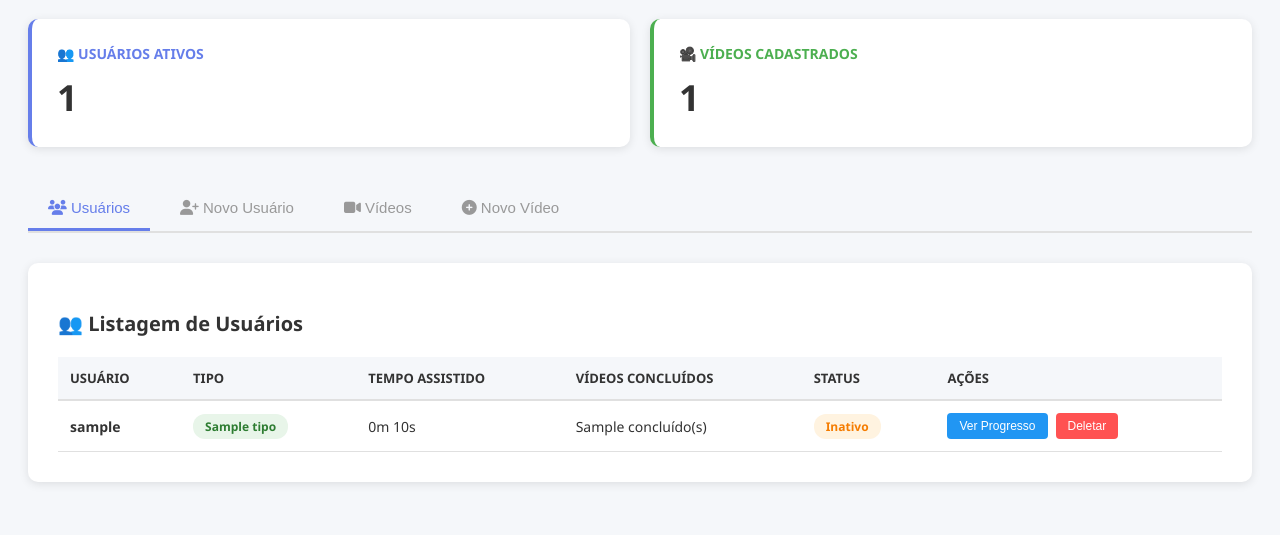
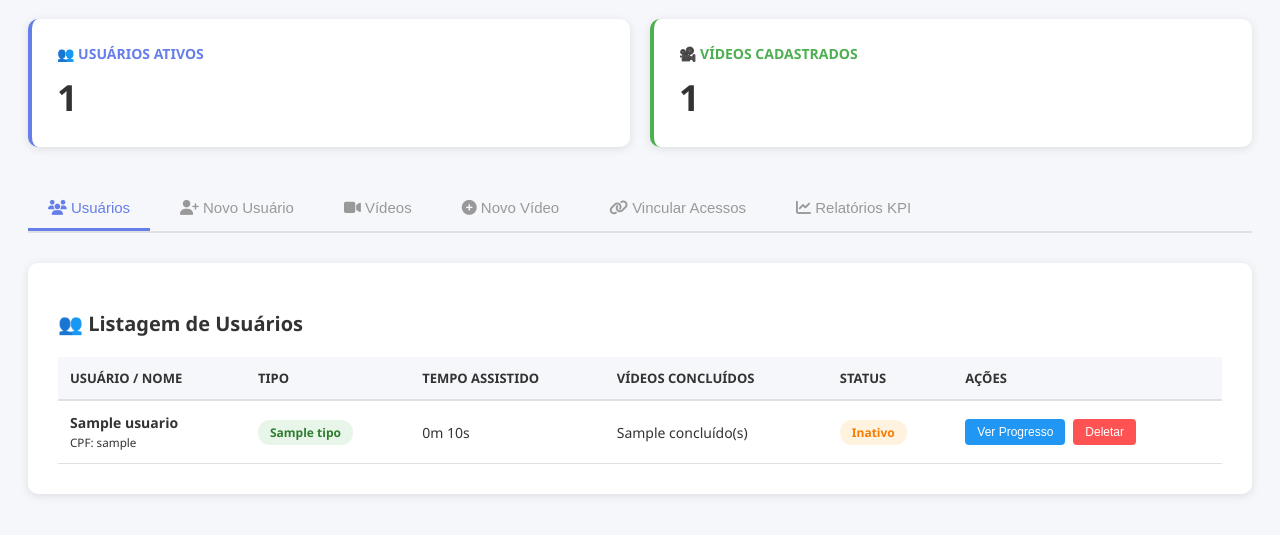
Before and after one commit to OrnilioNeto/plataforma_video_aula, a Flask app: template templates/admin.html in a window 1280 px wide. Shown: the part 190-725 px from the top of the page. Run offline with Flask 3, Linux system fonts and the light colour scheme; the visitor is signed in with stand-in values (Sample User, id 1); tables that the repository leaves empty hold one stand-in row (values such as "Sample post"); the template is opened without the code that fills it: most values are stand-ins (such as "Sample title", 1, 10 or a date in 2020).

Commit message:
Versao 1.1

```diff
--- a/app.py
+++ b/app.py
@@ -30,6 +30,7 @@ def init_db():
     cursor.execute('''
         CREATE TABLE IF NOT EXISTS usuarios (
             id INTEGER PRIMARY KEY AUTOINCREMENT,
+            nome_completo TEXT,
             username TEXT UNIQUE NOT NULL,
             senha TEXT NOT NULL,
             tipo TEXT DEFAULT 'user' CHECK(tipo IN ('admin', 'user')),
@@ -64,6 +65,18 @@ def init_db():
         )
     ''')
 
+    # Tabela de acesso a vídeos
+    cursor.execute('''
+        CREATE TABLE IF NOT EXISTS usuario_videos_acesso (
+            id INTEGER PRIMARY KEY AUTOINCREMENT,
+            usuario_id INTEGER NOT NULL,
+            video_id INTEGER NOT NULL,
+            UNIQUE(usuario_id, video_id),
+            FOREIGN KEY(usuario_id) REFERENCES usuarios(id) ON DELETE CASCADE,
+            FOREIGN KEY(video_id) REFERENCES videos(id) ON DELETE CASCADE
+        )
+    ''')
+
     conn.commit()
 
     # Verificar se já existe o usuário admin
@@ -72,8 +85,8 @@ def init_db():
         # Criar usuário admin padrão
         senha_hash = bcrypt.hashpw(b'admin123', bcrypt.gensalt())
         cursor.execute(
-            'INSERT INTO usuarios (username, senha, tipo) VALUES (?, ?, ?)',
-            ('admin', senha_hash, 'admin')
+            'INSERT INTO usuarios (nome_completo, username, senha, tipo) VALUES (?, ?, ?, ?)',
+            ('Administrador do Sistema', 'admin', senha_hash, 'admin')
         )
         conn.commit()
 
@@ -175,19 +188,28 @@ def video_page():
     conn = get_db_connection()
     cursor = conn.cursor()
 
-    # Obter primeiro vídeo (ou especificado na query)
-    video_id = request.args.get('id', 1, type=int)
+    # Obter lista de vídeos permitidos para o usuário
+    cursor.execute('''
+        SELECT v.* FROM videos v
+        JOIN usuario_videos_acesso uva ON uva.video_id = v.id
+        WHERE uva.usuario_id = ?
+        ORDER BY v.id
+    ''', (session['user_id'],))
+    videos = cursor.fetchall()
 
-    cursor.execute('SELECT * FROM videos WHERE id = ?', (video_id,))
-    video = cursor.fetchone()
+    if not videos:
+        conn.close()
+        return render_template('video.html', video=None, videos=[], progresso={'tempo': 0, 'concluido': 0}, error="Você não possui vídeos vinculados à sua conta. Contate o administrador.")
+
+    # Verificar vídeo solicitado
+    video_id_req = request.args.get('id', type=int)
+    video = None
+
+    if video_id_req:
+        video = next((v for v in videos if v['id'] == video_id_req), None)
 
     if video is None:
-        cursor.execute('SELECT * FROM videos LIMIT 1')
-        video = cursor.fetchone()
-
-    # Obter lista de vídeos
-    cursor.execute('SELECT * FROM videos ORDER BY id')
-    videos = cursor.fetchall()
+        video = videos[0]
 
     # Obter progresso do usuário
     cursor.execute(
@@ -307,6 +329,7 @@ def admin_dashboard():
     cursor.execute('''
         SELECT
             u.id,
+            u.nome_completo,
             u.username,
             u.tipo,
             u.criado_em,
@@ -344,41 +367,38 @@ def cadastrar_usuario():
     if not data:
         return jsonify({'status': 'erro', 'mensagem': 'Dados inválidos'}), 400
 
-    username = data.get('username', '').strip()
-    senha = data.get('senha', '')
+    nome_completo = data.get('nome_completo', '').strip()
+    cpf = data.get('cpf', '').strip()
     tipo = data.get('tipo', 'user')
 
     # Validações
-    if not username or not senha:
-        return jsonify({'status': 'erro', 'mensagem': 'Usuário e senha são obrigatórios'}), 400
+    if not nome_completo or not cpf:
+        return jsonify({'status': 'erro', 'mensagem': 'Nome completo e CPF são obrigatórios'}), 400
 
-    if len(username) < 3:
-        return jsonify({'status': 'erro', 'mensagem': 'Usuário deve ter pelo menos 3 caracteres'}), 400
-
-    if len(senha) < 6:
-        return jsonify({'status': 'erro', 'mensagem': 'Senha deve ter pelo menos 6 caracteres'}), 400
+    if len(cpf) < 11:
+        return jsonify({'status': 'erro', 'mensagem': 'CPF inválido (deve conter pelo menos 11 dígitos)'}), 400
 
     if tipo not in ['admin', 'user']:
         tipo = 'user'
 
-    # Validar nome de usuário (apenas letras, números e underscore)
-    if not re.match(r'^[a-zA-Z0-9_]+$', username):
-        return jsonify({'status': 'erro', 'mensagem': 'Usuário pode conter apenas letras, números e underscore'}), 400
+    # Validar CPF (apenas números)
+    if not re.match(r'^[0-9]+$', cpf):
+        return jsonify({'status': 'erro', 'mensagem': 'O CPF deve conter apenas números'}), 400
 
     conn = get_db_connection()
     cursor = conn.cursor()
 
     # Verificar se usuário já existe
-    cursor.execute('SELECT id FROM usuarios WHERE username = ?', (username,))
+    cursor.execute('SELECT id FROM usuarios WHERE username = ?', (cpf,))
     if cursor.fetchone():
         conn.close()
-        return jsonify({'status': 'erro', 'mensagem': 'Este usuário já existe'}), 409
+        return jsonify({'status': 'erro', 'mensagem': 'Este CPF/Usuário já está cadastrado'}), 409
 
     try:
-        senha_hash = hash_password(senha)
+        senha_hash = hash_password(cpf)
         cursor.execute(
-            'INSERT INTO usuarios (username, senha, tipo) VALUES (?, ?, ?)',
-            (username, senha_hash, tipo)
+            'INSERT INTO usuarios (nome_completo, username, senha, tipo) VALUES (?, ?, ?, ?)',
+            (nome_completo, cpf, senha_hash, tipo)
         )
         conn.commit()
         conn.close()
@@ -397,6 +417,7 @@ def listar_usuarios():
     cursor.execute('''
         SELECT
             u.id,
+            u.nome_completo,
             u.username,
             u.tipo,
             COALESCE(SUM(p.tempo), 0) as tempo_total,
@@ -405,13 +426,14 @@ def listar_usuarios():
         LEFT JOIN progresso p ON u.id = p.usuario_id
         WHERE u.tipo = 'user'
         GROUP BY u.id
-        ORDER BY u.username
+        ORDER BY u.nome_completo
     ''')
     usuarios = cursor.fetchall()
     conn.close()
 
     usuarios_list = [{
         'id': u['id'],
+        'nome_completo': u['nome_completo'] or u['username'],
         'username': u['username'],
         'tipo': u['tipo'],
         'tempo_total': u['tempo_total'],
@@ -580,6 +602,85 @@ def progresso_usuario(usuario_id):
 
     return jsonify(progresso_list)
 
+@app.route('/admin/listar_acessos_usuario/<int:usuario_id>')
+@admin_required
+def listar_acessos_usuario(usuario_id):
+    """API para listar os vídeos que um usuário tem acesso"""
+    conn = get_db_connection()
+    cursor = conn.cursor()
+    cursor.execute('SELECT video_id FROM usuario_videos_acesso WHERE usuario_id = ?', (usuario_id,))
+    acessos = [row['video_id'] for row in cursor.fetchall()]
+    conn.close()
+    return jsonify({'acessos': acessos})
+
+@app.route('/admin/salvar_acessos_usuario', methods=['POST'])
+@admin_required
+def salvar_acessos_usuario():
+    """API para salvar os vídeos vinculados a um usuário"""
+    data = request.get_json()
+    usuario_id = data.get('usuario_id')
+    video_ids = data.get('video_ids', [])
+
+    if not usuario_id:
+        return jsonify({'status': 'erro', 'mensagem': 'ID do usuário não fornecido'}), 400
+
+    conn = get_db_connection()
+    cursor = conn.cursor()
+
+    try:
+        # Remover acessos antigos
+        cursor.execute('DELETE FROM usuario_videos_acesso WHERE usuario_id = ?', (usuario_id,))
+        # Inserir novos acessos
+        for video_id in video_ids:
+            cursor.execute(
+                'INSERT INTO usuario_videos_acesso (usuario_id, video_id) VALUES (?, ?)',
+                (usuario_id, video_id)
+            )
+        conn.commit()
+        conn.close()
+        return jsonify({'status': 'sucesso', 'mensagem': 'Acessos atualizados com sucesso'})
+    except Exception as e:
+        conn.close()
+        return jsonify({'status': 'erro', 'mensagem': f'Erro ao salvar acessos: {str(e)}'}), 500
+
+@app.route('/admin/relatorios_kpi')
+@admin_required
+def relatorios_kpi():
+    """API para retornar o relatório completo de KPI"""
+    conn = get_db_connection()
+    cursor = conn.cursor()
+
+    cursor.execute('''
+        SELECT
+            u.nome_completo,
+            u.username as cpf,
+            v.titulo as video_titulo,
+            v.duracao as video_duracao,
+            COALESCE(p.tempo, 0) as tempo_assistido,
+            CASE WHEN p.concluido = 1 THEN 'Sim' ELSE 'Não' END as concluido,
+            ROUND((COALESCE(p.tempo, 0) / v.duracao) * 100, 1) as percentual
+        FROM usuarios u
+        JOIN usuario_videos_acesso uva ON u.id = uva.usuario_id
+        JOIN videos v ON uva.video_id = v.id
+        LEFT JOIN progresso p ON p.usuario_id = u.id AND p.video_id = v.id
+        WHERE u.tipo = 'user'
+        ORDER BY u.nome_completo, v.titulo
+    ''')
+    relatorio = cursor.fetchall()
+    conn.close()
+
+    relatorio_list = [{
+        'nome_completo': r['nome_completo'] or r['cpf'],
+        'cpf': r['cpf'],
+        'video_titulo': r['video_titulo'],
+        'video_duracao': r['video_duracao'],
+        'tempo_assistido': r['tempo_assistido'],
+        'concluido': r['concluido'],
+        'percentual': r['percentual']
+    } for r in relatorio]
+
+    return jsonify(relatorio_list)
+
 # ==================== MANIPULADOR DE ERROS ====================
 
 @app.errorhandler(404)
--- a/static/js/admin.js
+++ b/static/js/admin.js
@@ -18,6 +18,10 @@ console.log("admin.js carregado!");
                 // Carregar dados se necessário
                 if (tabName === 'videos' && !document.querySelector('#videosTable tbody tr')) {
                     carregarVideos();
+                }
+
+                if (tabName === 'relatorios-kpi' && !document.querySelector('#kpiTable tbody tr')) {
+                    carregarRelatoriosKPI();
                 }
             });
         });
@@ -59,11 +63,11 @@ console.log("admin.js carregado!");
         function cadastrarUsuario(event) {
             event.preventDefault();
 
-            const username = document.getElementById('username').value;
-            const senha = document.getElementById('senha').value;
+            const nome_completo = document.getElementById('nome_completo').value;
+            const cpf = document.getElementById('cpf').value;
             const tipo = document.getElementById('tipo').value;
 
-            const dados = { username, senha, tipo };
+            const dados = { nome_completo, cpf, tipo };
 
             fetch('/admin/cadastrar_usuario', {
                 method: 'POST',
@@ -229,3 +233,126 @@ console.log("admin.js carregado!");
                 document.getElementById('campoUrl').style.display = 'none';
             }
         }
+
+        // ================= ABA VINCULAR ACESSOS =================
+
+        let todosOsVideosGlobal = [];
+
+        function carregarVideosUsuario(usuarioId) {
+            if (!usuarioId) {
+                document.getElementById('listaVideosAcesso').style.display = 'none';
+                return;
+            }
+
+            document.getElementById('usuarioAcessoId').value = usuarioId;
+            document.getElementById('listaVideosAcesso').style.display = 'block';
+
+            // Buscar todos os vídeos se ainda não carregados
+            let promessaVideos = Promise.resolve(todosOsVideosGlobal);
+            if (todosOsVideosGlobal.length === 0) {
+                promessaVideos = fetch('/admin/listar_videos')
+                    .then(r => r.json())
+                    .then(videos => {
+                        todosOsVideosGlobal = videos;
+                        return videos;
+                    });
+            }
+
+            // Buscar acessos atuais do usuário
+            Promise.all([
+                promessaVideos,
+                fetch(`/admin/listar_acessos_usuario/${usuarioId}`).then(r => r.json())
+            ]).then(([videos, acessosData]) => {
+                const acessos = acessosData.acessos || [];
+                const container = document.getElementById('videosCheckboxes');
+                container.innerHTML = '';
+
+                if (videos.length === 0) {
+                    container.innerHTML = '<p>Nenhum vídeo cadastrado no sistema ainda.</p>';
+                    return;
+                }
+
+                videos.forEach(video => {
+                    const idCb = `cb_video_${video.id}`;
+                    const checado = acessos.includes(video.id) ? 'checked' : '';
+                    container.innerHTML += `
+                        <label style="display:flex; align-items:center; gap:8px; cursor:pointer;">
+                            <input type="checkbox" name="video_acessos" value="${video.id}" ${checado}>
+                            <span>${video.titulo} <small style="color:#777">(${Math.floor(video.duracao/60)}m ${video.duracao%60}s)</small></span>
+                        </label>
+                    `;
+                });
+            }).catch(e => {
+                mostrarNotificacao('Erro ao carregar permissões', 'error');
+                console.error(e);
+            });
+        }
+
+        function salvarAcessos(event) {
+            event.preventDefault();
+            const usuario_id = document.getElementById('usuarioAcessoId').value;
+            const checkboxes = document.querySelectorAll('input[name="video_acessos"]:checked');
+            const video_ids = Array.from(checkboxes).map(cb => parseInt(cb.value));
+
+            fetch('/admin/salvar_acessos_usuario', {
+                method: 'POST',
+                headers: { 'Content-Type': 'application/json' },
+                body: JSON.stringify({ usuario_id, video_ids })
+            })
+            .then(r => r.json())
+            .then(data => {
+                if(data.status === 'sucesso') {
+                    mostrarNotificacao('Perrmissões salvas com sucesso!', 'success');
+                } else {
+                    mostrarNotificacao(data.mensagem, 'error');
+                }
+            })
+            .catch(e => mostrarNotificacao('Erro ao salvar permissões', 'error'));
+        }
+
+        // ================= ABA RELATÓRIOS KPI =================
+        function carregarRelatoriosKPI() {
+            fetch('/admin/relatorios_kpi')
+                .then(r => r.json())
+                .then(dados => {
+                    const tbody = document.querySelector('#kpiTable tbody');
+                    tbody.innerHTML = '';
+
+                    if (dados.length === 0) {
+                        tbody.innerHTML = '<tr><td colspan="7" style="text-align:center; padding: 20px;">Nenhum dado auditável encontrado.</td></tr>';
+                        return;
+                    }
+
+                    dados.forEach(d => {
+                        const statusClass = (d.concluido === 'Sim') ? 'completed' : 'pending';
+
+                        const tempoA = `${Math.floor(d.tempo_assistido / 60)}m ${Math.floor(d.tempo_assistido % 60)}s`;
+                        const durV = `${Math.floor(d.video_duracao / 60)}m ${d.video_duracao % 60}s`;
+
+                        tbody.innerHTML += `
+                            <tr>
+                                <td><strong>${d.nome_completo}</strong></td>
+                                <td>${d.cpf}</td>
+                                <td>${d.video_titulo}</td>
+                                <td>${durV}</td>
+                                <td>${tempoA}</td>
+                                <td>
+                                    <div style="display:flex; align-items:center; gap:10px;">
+                                        <div style="flex-grow:1; display:flex; gap:10px; align-items:center;">
+                                           <div class="progress-bar-small" style="width:100px;">
+                                               <div class="progress-bar-small-fill" style="width: ${d.percentual}%"></div>
+                                           </div>
+                                           <span>${d.percentual}%</span>
+                                        </div>
+                                    </div>
+                                </td>
+                                <td><span class="status-badge ${statusClass}">${d.concluido}</span></td>
+                            </tr>
+                        `;
+                    });
+                })
+                .catch(e => {
+                    mostrarNotificacao('Erro ao carregar KPI', 'error');
+                    console.error(e);
+                });
+        }
--- a/templates/admin.html
+++ b/templates/admin.html
@@ -50,6 +50,12 @@
             <button class="tab-btn" data-tab="novo-video">
                 <i class="fas fa-plus-circle"></i> Novo Vídeo
             </button>
+            <button class="tab-btn" data-tab="vincular-acessos">
+                <i class="fas fa-link"></i> Vincular Acessos
+            </button>
+            <button class="tab-btn" data-tab="relatorios-kpi">
+                <i class="fas fa-chart-line"></i> Relatórios KPI
+            </button>
         </div>
 
         <!-- TAB: LISTAGEM DE USUÁRIOS -->
@@ -59,7 +65,7 @@
                 <table id="usuariosTable">
                     <thead>
                         <tr>
-                            <th>Usuário</th>
+                            <th>Usuário / Nome</th>
                             <th>Tipo</th>
                             <th>Tempo Assistido</th>
                             <th>Vídeos Concluídos</th>
@@ -71,7 +77,7 @@
                         {% if usuarios %}
                             {% for usuario in usuarios %}
                             <tr>
-                                <td><strong>{{ usuario.username }}</strong></td>
+                                <td><strong>{{ usuario.nome_completo or usuario.username }}</strong><br><small>CPF: {{ usuario.username }}</small></td>
                                 <td>
                                     <span class="status-badge completed">
                                         {{ usuario.tipo }}
@@ -115,20 +121,21 @@
                 <form id="formCadastroUsuario" onsubmit="cadastrarUsuario(event)">
                     <div class="form-row">
                         <div class="form-group">
-                            <label for="username">👤 Nome de Usuário</label>
-                            <input type="text" id="username" name="username" placeholder="Digite o nome de usuário" required>
+                            <label for="nome_completo">👤 Nome Completo</label>
+                            <input type="text" id="nome_completo" name="nome_completo" placeholder="Digite o nome completo" required>
                         </div>
                         <div class="form-group">
-                            <label for="tipo">🔐 Tipo de Usuário</label>
-                            <select id="tipo" name="tipo">
-                                <option value="user">Usuário Comum</option>
-                                <option value="admin">Administrador</option>
-                            </select>
+                            <label for="cpf">🆔 CPF (Apenas números)</label>
+                            <input type="text" id="cpf" name="cpf" placeholder="Ex: 12345678900" required maxlength="11" pattern="\d+">
                         </div>
                     </div>
                     <div class="form-group">
-                        <label for="senha">🔑 Senha</label>
-                        <input type="password" id="senha" name="senha" placeholder="Digite a senha" required>
+                        <label for="tipo">🔐 Tipo de Usuário</label>
+                        <select id="tipo" name="tipo">
+                            <option value="user">Usuário Comum</option>
+                            <option value="admin">Administrador</option>
+                        </select>
+                        <small style="display:block; margin-top:5px; color:#666;">A senha padrão para acessos futuros será o próprio CPF informado.</small>
                     </div>
                     <div class="button-group">
                         <button type="submit" class="btn btn-primary">Criar Usuário</button>
@@ -197,6 +204,57 @@
                 </form>
             </div>
         </div>
+        </div>
+
+        <!-- TAB: VINCULAR ACESSOS -->
+        <div id="vincular-acessos" class="tab-content">
+            <div class="section">
+                <h2 class="section-title">🔗 Vincular Vídeos a Usuários</h2>
+                <div class="form-group">
+                    <label for="selectUsuarioAcesso">Selecionar Usuário</label>
+                    <select id="selectUsuarioAcesso" onchange="carregarVideosUsuario(this.value)">
+                        <option value="">Selecione um usuário...</option>
+                        {% for usuario in usuarios %}
+                        <option value="{{ usuario.id }}">{{ usuario.nome_completo or usuario.username }} (CPF: {{ usuario.username }})</option>
+                        {% endfor %}
+                    </select>
+                </div>
+                <div id="listaVideosAcesso" style="display: none; margin-top: 20px;">
+                    <h3>Selecione os vídeos que este usuário pode acessar:</h3>
+                    <form id="formAcessos" onsubmit="salvarAcessos(event)">
+                        <input type="hidden" id="usuarioAcessoId" name="usuario_id">
+                        <div id="videosCheckboxes" style="display: flex; flex-direction: column; gap: 10px; margin: 15px 0;">
+                            <!-- Checkboxes renderizados por JS -->
+                        </div>
+                        <button type="submit" class="btn btn-primary">Salvar Permissões</button>
+                    </form>
+                </div>
+            </div>
+        </div>
+
+        <!-- TAB: RELATÓRIOS KPI -->
+        <div id="relatorios-kpi" class="tab-content">
+            <div class="section">
+                <h2 class="section-title">📈 Relatórios de KPI / Auditoria</h2>
+
+                <table id="kpiTable">
+                    <thead>
+                        <tr>
+                            <th>Nome Completo</th>
+                            <th>CPF</th>
+                            <th>Vídeo</th>
+                            <th>Duração do Vídeo</th>
+                            <th>Tempo Assistido</th>
+                            <th>% Assistido</th>
+                            <th>Concluído</th>
+                        </tr>
+                    </thead>
+                    <tbody>
+                        <!-- Carregado via JavaScript -->
+                    </tbody>
+                </table>
+            </div>
+        </div>
     </div>
 
     <!-- MODAL: VER PROGRESSO -->
```
Also changed, not shown: templates/login.html (+1 -8 lines), templates/video.html (+11 -0 lines).
